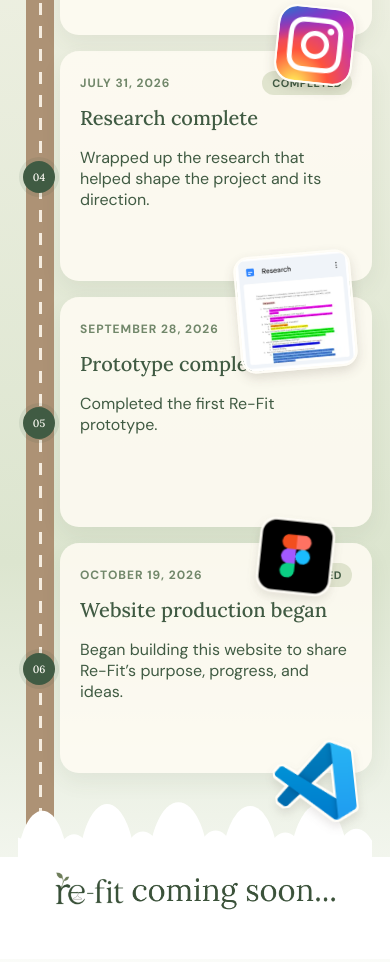
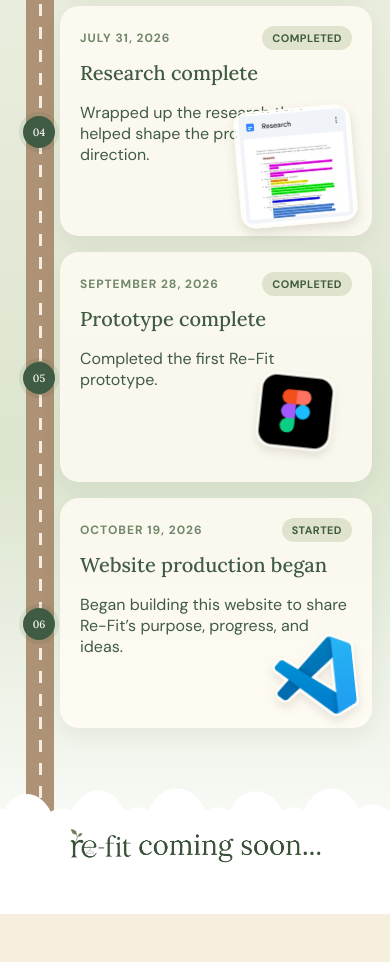
Before and after one commit to lambjam/Re-fit, a website: page index.html in a window 390 px wide. Shown: the part 7854-8816 px from the top of the page. After the commit the page ends 8768 px from the top, so only its background shows below. Drawn offline with Linux system fonts and the light colour scheme.

Commit message:
pls work

```diff
--- a/index.html
+++ b/index.html
@@ -9,7 +9,7 @@
   <link rel="preconnect" href="https://fonts.googleapis.com">
   <link rel="preconnect" href="https://fonts.gstatic.com" crossorigin>
   <link href="https://fonts.googleapis.com/css2?family=DM+Sans:wght@400;500;600;700&family=Lora:wght@400;500;600&display=swap" rel="stylesheet">
-  <link rel="stylesheet" href="styles.css?v=20261020-coming-soon-logo-lower">
+  <link rel="stylesheet" href="styles.css?v=20261020-mobile-stickers-cloud-base">
 </head>
 <body>
   <main class="story" id="story">
@@ -300,17 +300,10 @@
       <section class="app-features" aria-labelledby="features-title">
         <h2 id="features-title">What’s in the app</h2>
         <div class="feature-grid">
-          <article class="feature-card feature-card-digital-closet">
+          <article class="feature-card">
             <span class="feature-icon" aria-hidden="true"><svg viewBox="0 0 24 24"><path d="M8 4h2.2c.4 1.7 1 2.7 1.8 2.7S13.4 5.7 13.8 4H16l5.6 3.8-2.2 4-3.4-1.9V20H8V9.9l-3.4 1.9-2.2-4L8 4Z"/><path d="M10.2 4c.4 1.7 1 2.7 1.8 2.7S13.4 5.7 13.8 4"/></svg></span>
             <h3>Digital Closet</h3>
             <p>All your scanned clothes live in one clear wardrobe. See what you own and plan outfits without digging through your closet.</p>
-            <svg class="digital-wardrobe-sticker" viewBox="0 0 512 512" role="img" aria-label="Purple digital wardrobe checklist icon">
-              <path d="M158 0h157l127 127v295a90 90 0 0 1-90 90H158a90 90 0 0 1-90-90V90a90 90 0 0 1 90-90Z" fill="#823ab6"/>
-              <path d="M315 0v37a90 90 0 0 0 90 90h37Z" fill="#5f278b"/>
-              <circle cx="166" cy="212" r="19" fill="#fff"/><path d="M210 198h151v29H210z" fill="#fff"/>
-              <circle cx="166" cy="282" r="19" fill="#fff"/><path d="M210 268h151v29H210z" fill="#fff"/>
-              <circle cx="166" cy="352" r="19" fill="#fff"/><path d="M210 338h151v29H210z" fill="#fff"/>
-            </svg>
           </article>
           <article class="feature-card">
             <span class="feature-icon" aria-hidden="true">＋</span>
@@ -378,7 +371,7 @@
             <p>Scan several clothing pieces in one video to make building a digital wardrobe quicker and simpler.</p>
           </article>
           <article class="future-vision-card">
-            <span class="future-vision-icon" aria-hidden="true">♥</span>
+            <span class="future-vision-icon" aria-hidden="true">❤</span>
             <h4>Sustainability Pet</h4>
             <p>Keep a sustainability pet growing with streaks for scanning clothes and logging outfits. In the future, Re-Fit could also help people resell pieces as another way to keep them in use.</p>
           </article>
@@ -478,12 +471,12 @@
           <svg class="journey-finish-clouds" viewBox="0 0 1200 180" preserveAspectRatio="none" aria-hidden="true">
             <g fill="#fff">
               <rect y="104" width="1200" height="76"/>
-              <ellipse cx="-8" cy="105" rx="76" ry="54"/><ellipse cx="83" cy="91" rx="89" ry="68"/>
-              <ellipse cx="190" cy="103" rx="78" ry="55"/><ellipse cx="302" cy="88" rx="96" ry="72"/>
-              <ellipse cx="423" cy="102" rx="82" ry="57"/><ellipse cx="544" cy="88" rx="103" ry="74"/>
-              <ellipse cx="670" cy="102" rx="83" ry="58"/><ellipse cx="787" cy="89" rx="98" ry="71"/>
-              <ellipse cx="906" cy="103" rx="82" ry="57"/><ellipse cx="1021" cy="89" rx="101" ry="73"/>
-              <ellipse cx="1147" cy="102" rx="86" ry="60"/><ellipse cx="1222" cy="106" rx="76" ry="54"/>
+              <ellipse cx="-8" cy="111" rx="84" ry="43"/><ellipse cx="83" cy="105" rx="96" ry="52"/>
+              <ellipse cx="190" cy="112" rx="86" ry="44"/><ellipse cx="302" cy="103" rx="102" ry="54"/>
+              <ellipse cx="423" cy="112" rx="88" ry="45"/><ellipse cx="544" cy="103" rx="110" ry="56"/>
+              <ellipse cx="670" cy="112" rx="89" ry="45"/><ellipse cx="787" cy="104" rx="104" ry="54"/>
+              <ellipse cx="906" cy="112" rx="88" ry="45"/><ellipse cx="1021" cy="103" rx="108" ry="56"/>
+              <ellipse cx="1147" cy="111" rx="92" ry="47"/><ellipse cx="1222" cy="112" rx="82" ry="43"/>
             </g>
           </svg>
           <img class="journey-finish-logo" src="assets/refit%20coming%20soon.png" alt="Re-Fit coming soon">
--- a/styles.css
+++ b/styles.css
@@ -173,8 +173,8 @@ body.nav-open .site-drawer { transform:translateX(0); visibility:visible; }
 .journey-figma-sticker { position:absolute; z-index:2; right:24px; bottom:-103px; width:141px; height:auto; transform:rotate(6deg); filter:drop-shadow(2px 0 #fffdf7) drop-shadow(-2px 0 #fffdf7) drop-shadow(0 2px #fffdf7) drop-shadow(0 -2px #fffdf7) drop-shadow(0 5px 5px rgba(75,61,47,.12)); }
 .journey-vscode-sticker { position:absolute; z-index:2; right:24px; bottom:-56px; width:94px; height:auto; transform:rotate(-6deg); filter:drop-shadow(2px 0 #fffdf7) drop-shadow(-2px 0 #fffdf7) drop-shadow(0 2px #fffdf7) drop-shadow(0 -2px #fffdf7) drop-shadow(0 5px 5px rgba(75,61,47,.12)); }
 .journey-finish { position:relative; display:block; width:100vw; height:190px; margin:0 0 0 calc(50% - 50vw); padding:0; background:linear-gradient(to bottom,transparent 0 46%,#fff 46% 100%); list-style:none; }
-.journey-finish-clouds { position:absolute; z-index:1; top:0; left:50%; width:calc(100vw - 48px); height:190px; transform:translateX(-50%); }
-.journey-finish-logo { position:absolute; z-index:2; top:calc(50% + 15px); left:50%; display:block; width:min(520px,72vw); height:auto; transform:translate(-50%,-50%); }
+.journey-finish-clouds { position:absolute; z-index:1; top:0; left:50%; width:100vw; height:190px; transform:translateX(-50%); }
+.journey-finish-logo { position:absolute; z-index:2; top:calc(50% + 15px); left:50%; display:block; width:min(420px,62vw); height:auto; transform:translate(-50%,-50%); }
 .journey-stage { display:flex; flex-wrap:wrap; align-items:center; justify-content:space-between; gap:8px 14px; margin:0 0 9px; color:#71876a; font-size:.75rem; font-weight:700; letter-spacing:.08em; text-transform:uppercase; }
 .journey-status { padding:5px 10px; border-radius:999px; color:#405b43; background:rgba(182,196,156,.4); font-size:.68rem; letter-spacing:.04em; }
 .journey-card h3 { margin:0; color:#405b43; font:500 1.25rem/1.35 "Lora",Georgia,serif; }
@@ -236,8 +236,6 @@ body.nav-open .site-drawer { transform:translateX(0); visibility:visible; }
 .insights-note p { max-width:690px; margin:8px auto 0; color:#59694f; line-height:1.65; }
 .feature-grid { display:grid; grid-template-columns:repeat(2,minmax(0,1fr)); gap:16px; }
 .feature-card { min-height:205px; padding:25px 26px; border:1px solid rgba(64,91,67,.15); border-radius:22px; background:rgba(255,252,244,.82); box-shadow:0 8px 20px rgba(73,84,61,.06); }
-.feature-card-digital-closet { position:relative; padding-bottom:72px; }
-.digital-wardrobe-sticker { position:absolute; z-index:1; right:20px; bottom:-24px; width:82px; height:auto; overflow:visible; transform:rotate(6deg); filter:drop-shadow(2px 0 #fffdf7) drop-shadow(-2px 0 #fffdf7) drop-shadow(0 2px #fffdf7) drop-shadow(0 -2px #fffdf7) drop-shadow(0 5px 5px rgba(75,61,47,.12)); }
 .feature-card-wide { grid-column:1/-1; min-height:0; }
 .feature-icon { width:34px; height:34px; display:grid; place-items:center; margin-bottom:14px; border-radius:12px; background:#e9eddf; color:#607553; font-size:1.35rem; }
 .feature-icon svg { display:block; width:21px; height:21px; fill:none; stroke:currentColor; stroke-width:1.65; stroke-linecap:round; stroke-linejoin:round; }
@@ -307,7 +305,7 @@ body.nav-open .site-drawer { transform:translateX(0); visibility:visible; }
   .future-vision { margin-top:38px; }
   .future-vision-grid { grid-template-columns:1fr; gap:13px; }
   .future-vision-card { min-height:0; padding:22px; }
-  .journey-section { padding:72px 18px; }
+  .journey-section { padding:72px 18px 0; }
   .journey-lead { margin-bottom:30px; }
   .journey-timeline { gap:16px; }
   .journey-timeline::before { top:0; right:auto; bottom:0; left:8px; width:28px; background-image:linear-gradient(#ad9275,#ad9275); background-size:100% 100%; }
@@ -317,15 +315,15 @@ body.nav-open .site-drawer { transform:translateX(0); visibility:visible; }
   .journey-marker::before { width:32px; height:32px; font-size:.66rem; }
   .journey-item:nth-child(n) .journey-card { grid-column:2; align-self:center; margin:0; padding:20px; border-radius:19px; }
   .journey-item:first-child .journey-card, .journey-survey-item .journey-card, .journey-instagram-item .journey-card, .journey-research-complete .journey-card, .journey-prototype-complete .journey-card, .journey-website-item .journey-card { justify-self:stretch; width:100%; min-height:230px; }
-  .journey-doggo-sticker { right:34px; bottom:-49px; width:86px; }
-  .journey-form-sticker { right:18px; bottom:-49px; width:78px; }
-  .journey-instagram-sticker { right:18px; bottom:-49px; width:78px; }
-  .journey-research-sticker { right:18px; bottom:-88px; width:117px; }
-  .journey-figma-sticker { right:18px; bottom:-88px; width:117px; }
-  .journey-vscode-sticker { right:18px; bottom:-49px; width:78px; }
+  .journey-doggo-sticker { right:34px; bottom:12px; width:86px; }
+  .journey-form-sticker { right:18px; bottom:12px; width:78px; }
+  .journey-instagram-sticker { right:18px; bottom:12px; width:78px; }
+  .journey-research-sticker { right:18px; bottom:12px; width:117px; }
+  .journey-figma-sticker { right:18px; bottom:12px; width:117px; }
+  .journey-vscode-sticker { right:18px; bottom:12px; width:78px; }
   .journey-finish { height:170px; background:linear-gradient(to bottom,transparent 0 40%,#fff 40% 100%); }
-  .journey-finish-clouds { left:50%; width:calc(100vw - 36px); height:170px; transform:translateX(-50%); }
-  .journey-finish-logo { width:min(360px,76vw); }
+  .journey-finish-clouds { left:50%; width:100vw; height:170px; transform:translateX(-50%); }
+  .journey-finish-logo { width:min(300px,68vw); }
   .meet-refit-title { width:min(100%,520px); margin-bottom:14px; }
   .app-intro { margin-bottom:28px; padding:24px 20px; border-radius:22px; }
   .app-intro p { font-size:1rem; }
@@ -340,8 +338,6 @@ body.nav-open .site-drawer { transform:translateX(0); visibility:visible; }
   .insights-note { padding:20px; text-align:left; }
   .feature-grid { grid-template-columns:1fr; gap:13px; }
   .feature-card, .feature-card-wide { grid-column:auto; min-height:0; padding:23px; }
-  .feature-card-digital-closet { padding-bottom:68px; }
-  .digital-wardrobe-sticker { right:16px; bottom:-20px; width:74px; }
 }
 @media (width: 393px) and (height: 852px) {
   .reveal { top: calc(clamp(70px, 11vh, 100px) - 15px); }
```
